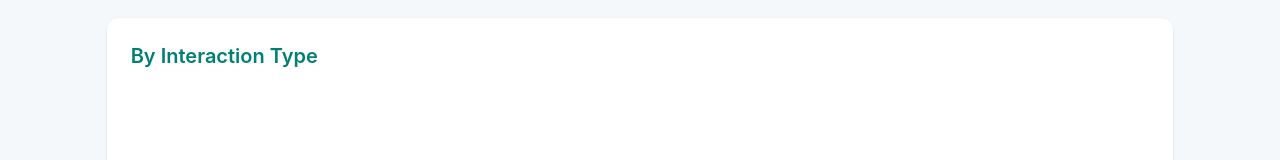
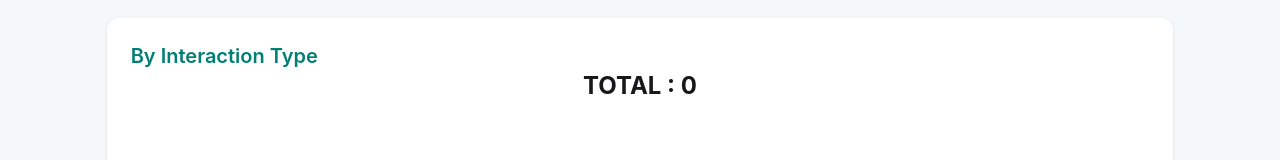
Before and after one commit to lubnarimi612-debug/RIMI-B13-AS-07, a React (Vite) app: page /stats in a window 1280 px wide. Shown: the part 162-322 px from the top of the page. Built offline with nearby package versions, Linux system fonts and the light colour scheme.

Commit message:
show total call,text,video

```diff
--- a/src/Pages/Stats/Stats.jsx
+++ b/src/Pages/Stats/Stats.jsx
@@ -28,6 +28,7 @@ const Stats = () => {
 
   const COLORS = ["#1451f8", "#027f75", "#f64459"];
 
+  const total = counts.call + counts.text + counts.video;
 
   return (
     <div className="min-h-[60vh] w-10/12 mx-auto py-10">
@@ -37,7 +38,7 @@ const Stats = () => {
         <h1 className="text-[#027f75] text-xl font-semibold"> By Interaction Type</h1>
         <div className="flex justify-center">
 
-
+          <h1 className="font-bold text-2xl  mb-2 absolute">TOTAL  :  {total}</h1>
           <PieChart width={300} height={300}>
             <Pie
               data={chartData}
```
